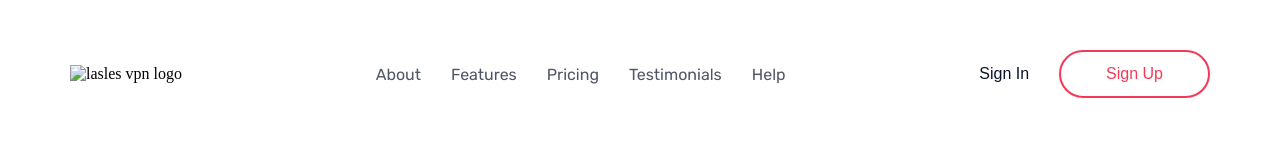
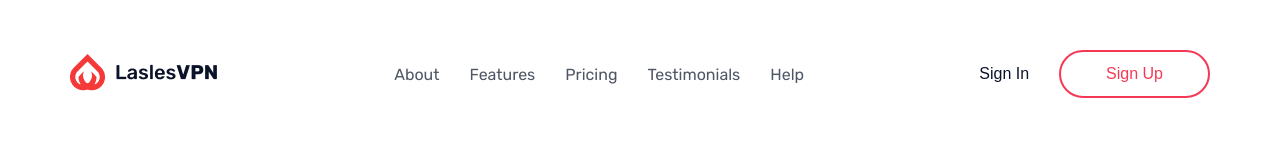
Before and after one commit to w33bvGL/LasesVPN, a website: page index.html in a window 1280 px wide. Drawn offline with Linux system fonts and the light colour scheme; the site is published under a folder, as on GitHub Pages, so addresses that start at the root find nothing; a web font is replaced by a local one.

Commit message:
fix index image

```diff
--- a/index.html
+++ b/index.html
@@ -15,7 +15,7 @@
       <div class="container">
         <div class="container-inner">
           <div class="header-logo" onclick="window.loctaion.href='/'">
-            <img src="/img/Logo.png" alt="lasles vpn logo" />
+            <img src="img/Logo.png" alt="lasles vpn logo" />
           </div>
           <nav class="header-navigation">
             <a href="#header">About</a>
```
